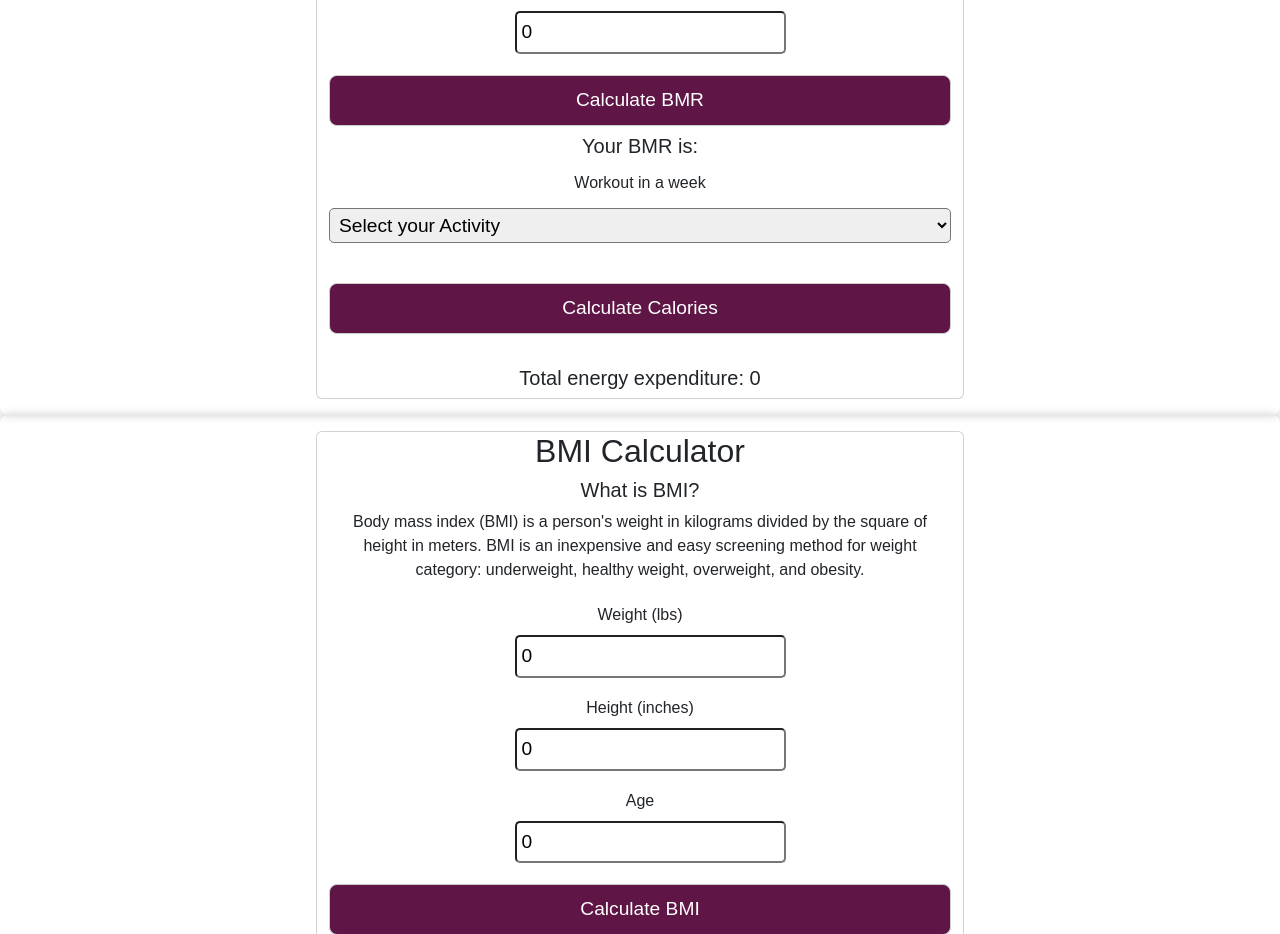
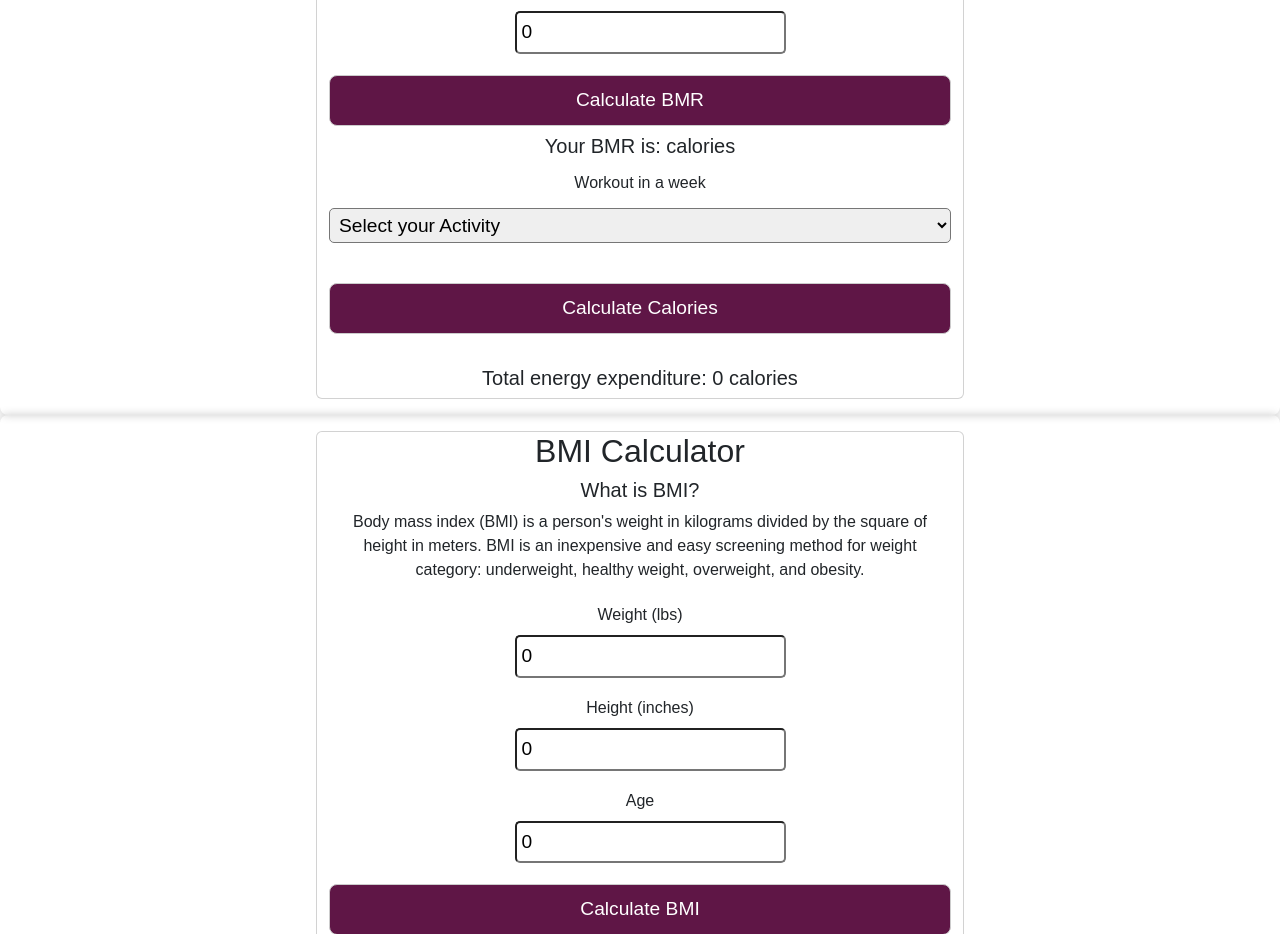
Before and after one commit to Clelia-M/WellFit, a React (Create React App) app: page / in a window 1280 px wide. Shown: the part 1960-2894 px from the top of the page. Built offline with nearby package versions, Linux system fonts and the light colour scheme.

Commit message:
final commit

```diff
--- a/src/components/Bmr.js
+++ b/src/components/Bmr.js
@@ -1,5 +1,4 @@
 import React, { useState } from "react";
-// import "fitness-calc";
 import { BMR } from 'fitness-calculator';
 
 function Bmr() {
@@ -18,7 +17,6 @@ function Bmr() {
       alert("Please enter valid weight, height and age");
     } else {
       // BMR formula for women from fitness-calc
-      // let bmrCalc = 50 + 2.3 * ((height - 60) / 2.54);
       let bmrCalc = BMR('female', parseInt(age), parseInt(height), parseInt(weight))
       setBmrCalc(Math.round(bmrCalc));
     }
@@ -79,7 +77,7 @@ function Bmr() {
               </button>
             </form>
             <div className="center">
-              <h5>Your BMR is: {bmrCalc} </h5>
+              <h5>Your BMR is: {bmrCalc} calories</h5>
             </div>
             <div className="activity">
               <label className="label">Workout in a week</label>
@@ -105,7 +103,7 @@ function Bmr() {
               </button>
               <br></br>
               <div className="center">
-                <h5>Total energy expenditure: {burned} </h5>
+                <h5>Total energy expenditure: {burned} calories</h5>
               </div>
             </div>
           </div>
--- a/src/components/Workout.js
+++ b/src/components/Workout.js
@@ -1,4 +1,4 @@
-import { oneRepMaxEpley as reps} from "fitness-calc";
+import { oneRepMaxEpley as repsMax} from "fitness-calc";
 import React, { useState } from "react";
 
 
@@ -18,7 +18,7 @@ function Workout() {
     } else {
       // Epley formula
       // let oneRepMaxEpley = weight * (1 + reps / 30);
-      let oneRepMaxEpley = reps(weight, reps)
+      let oneRepMaxEpley = repsMax(weight, reps)
       setOneRepMaxEpley(oneRepMaxEpley.toFixed(1));
     }
   };
```
